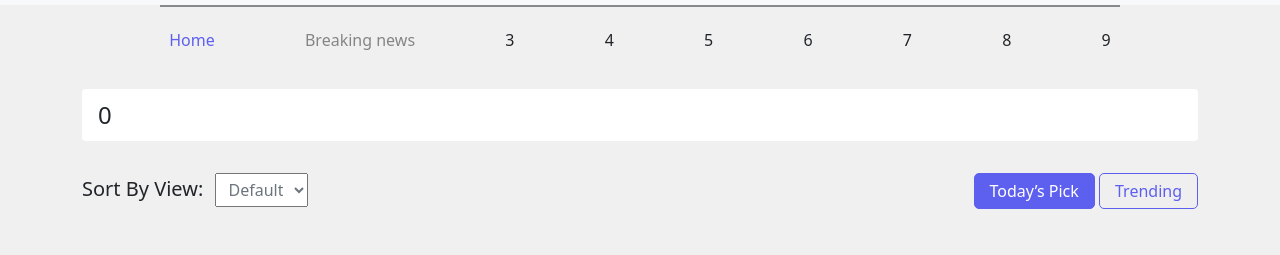
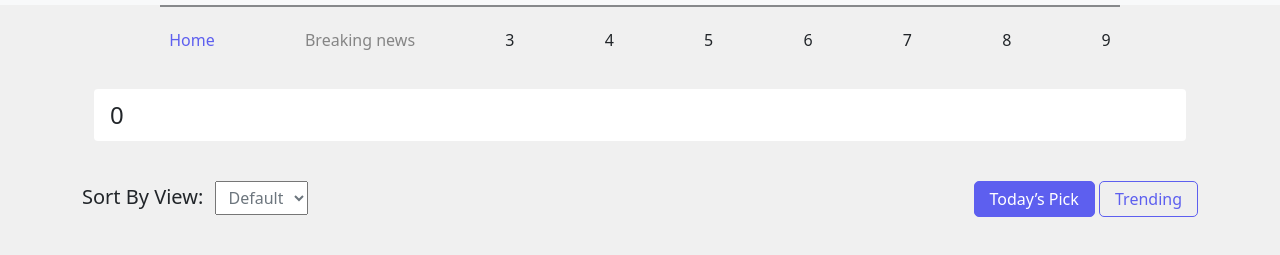
Before and after one commit to showrove-roy/viral-news, a plain HTML site: page index.html in a window 1280 px wide. Shown: the part 59-314 px from the top of the page. Drawn offline with nearby package versions, Linux system fonts and the light colour scheme.

Commit message:
nav_category_count responcive done

```diff
--- a/index.html
+++ b/index.html
@@ -67,7 +67,7 @@
             <!-- Category section start -->
 
             <section id="category" class="container-fluid">
-                <ul class="list-unstyled d-flex justify-content-evenly">
+                <ul class="list-unstyled d-flex justify-content-lg-evenly justify-content-between flex-wrap">
                     <li class="mutade-text active">Home</li>
                     <li class="mutade-text">Breaking news</li>
                     <li>3</li>
@@ -84,8 +84,8 @@
 
 
             <!-- News Number Count section start -->
-            <section class="py-3">
-                <div class="bg-white rounded-1 py-2 px-3 fs-4">
+            <section class="py-3 container-fluid">
+                <div class="bg-white rounded-1 py-2 px-3 fs-4 container-fluid">
                     0
                 </div>
             </section>
@@ -93,8 +93,8 @@
 
             <!-- News Sort By View section start -->
             <section class="py-3">
-                <div class="d-flex justify-content-between">
-                    <div>
+                <div class="d-flex justify-content-sm-between justify-content-center flex-wrap m-auto">
+                    <div class="my-2">
                         <label for="view-Option" class="fs-5">Sort By View:</label>
                         <select class="py-1 px-2 mx-2 text-muted" name="" id="view-Option">
                             <option value="" selected>Default</option>
@@ -104,7 +104,7 @@
                     </div>
 
 
-                    <div>
+                    <div class="my-2">
                         <button class="button-style button-Active">Today’s Pick</button>
                         <button class="button-style">Trending</button>
                     </div>
@@ -113,9 +113,6 @@
             <!-- News Sort By View section End -->
 
         </main>
-
-
-
         <!-- Main Section End -->
 
 
```
